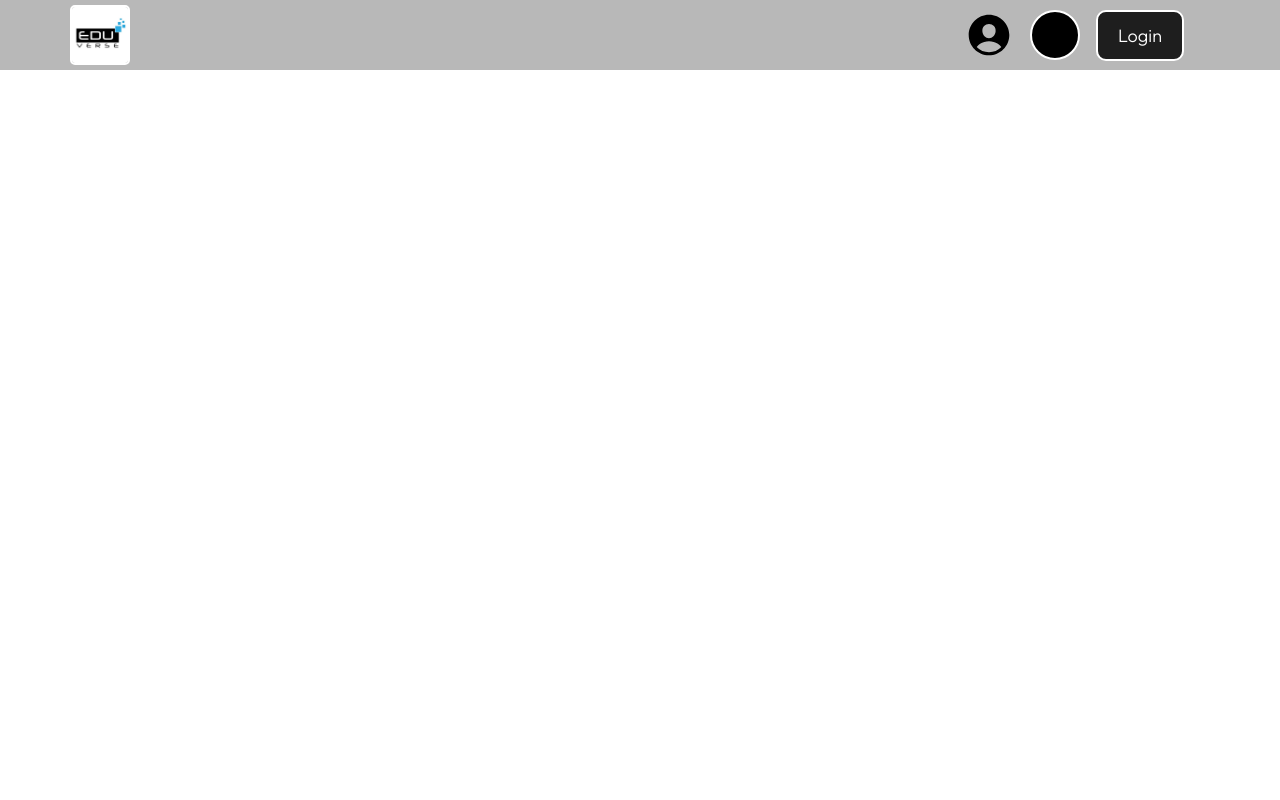
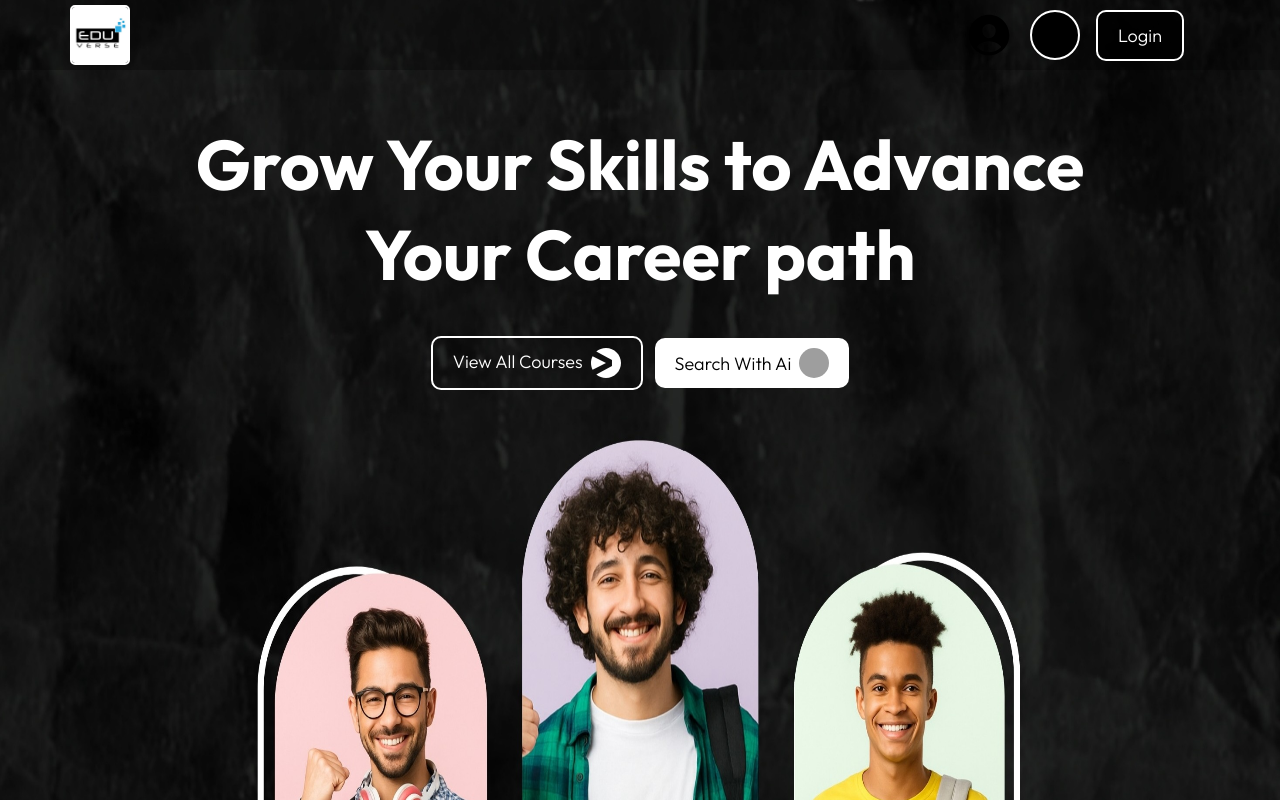
Before and after one commit to Amaidk7/EduVerse, a React (Vite) app in the folder frontend/: page / in a window 1280 px wide. Shown: the top 800 px of the page. Built offline with nearby package versions, Linux system fonts and the light colour scheme; no server answers; grey boxes are pictures that could not be loaded; a web font is replaced by a local one.

Commit message:
homepagedesigning

```diff
--- a/frontend/src/pages/Home.jsx
+++ b/frontend/src/pages/Home.jsx
@@ -1,14 +1,68 @@
-import React from 'react'
-import Nav from '../component/Nav'
+import React from "react";
+import Nav from "../component/Nav";
+import home from "../assets/home1.jpg";
+import { SiViaplay } from "react-icons/si";
+import ai from "../assets/ai.png";
+import ai1 from "../assets/SearchAi.png";
+import Logos from "../component/Logos";
+import ExploreCourses from "../component/ExploreCourses";
+import CardPage from "../component/CardPage";
+import { useNavigate } from "react-router-dom";
+import About from "../component/About";
+import Footer from "../component/Footer";
+import ReviewPage from "../component/ReviewPage";
+function Home() {
+  const navigate = useNavigate();
+  return (
+    <div className="w-full overflow-hidden">
+      <div className="w-full lg:h-[140vh] h-[70vh] relative">
+        <Nav />
+        <img
+          src={home}
+          className="object-cover md:object-fill   w-full lg:h-full h-[50vh]"
+          alt=""
+        />
 
-function Home() {
-  return (
-    <div className='w-full overflow-hidden'>
-      <div className='w-full lg:h-[140vh] h-[70vh] relative'>
-        <Nav/>
+        <span className="lg:text-[70px] absolute  md:text-[40px]  lg:top-[10%] top-[15%] w-full flex items-center justify-center text-white font-bold text-[20px]">
+          Grow Your Skills to Advance{" "}
+        </span>
+        <span className="lg:text-[70px] text-[20px] md:text-[40px] absolute lg:top-[18%] top-[20%] w-full flex items-center justify-center text-white font-bold">
+          Your Career path
+        </span>
+        <div className="absolute lg:top-[30%] top-[75%]  md:top-[80%] w-full flex items-center justify-center gap-3 flex-wrap">
+          <button
+            className="px-5 py-2.5 border-2 lg:border-white border-black lg:text-white text-black rounded-[10px] text-[18px] font-light flex gap-2 cursor-pointer"
+            onClick={() => navigate("/allcourses")}
+          >
+            View All Courses{" "}
+            <SiViaplay className="w-7.5 h-7.5 lg:fill-white fill-black" />
+          </button>
+          <button
+            className="px-5 py-2.5 lg:bg-white bg-black lg:text-black text-white rounded-[10px] text-[18px] font-light flex gap-2 cursor-pointer items-center justify-center"
+            onClick={() => navigate("/search")}
+          >
+            Search With Ai{" "}
+            <img
+              src={ai}
+              className="w-7.5 h-7.5 rounded-full hidden lg:block"
+              alt=""
+            />{" "}
+            <img
+              src={ai1}
+              className="w-8.75 h-8.75 rounded-full lg:hidden"
+              alt=""
+            />
+          </button>
+        </div>
       </div>
+      <Logos />
+      <ExploreCourses />
+      <CardPage />
+      <About />
+      <ReviewPage />
+      <Footer />
     </div>
-  )
+  );
 }
 
-export default Home
+export default Home;
```
